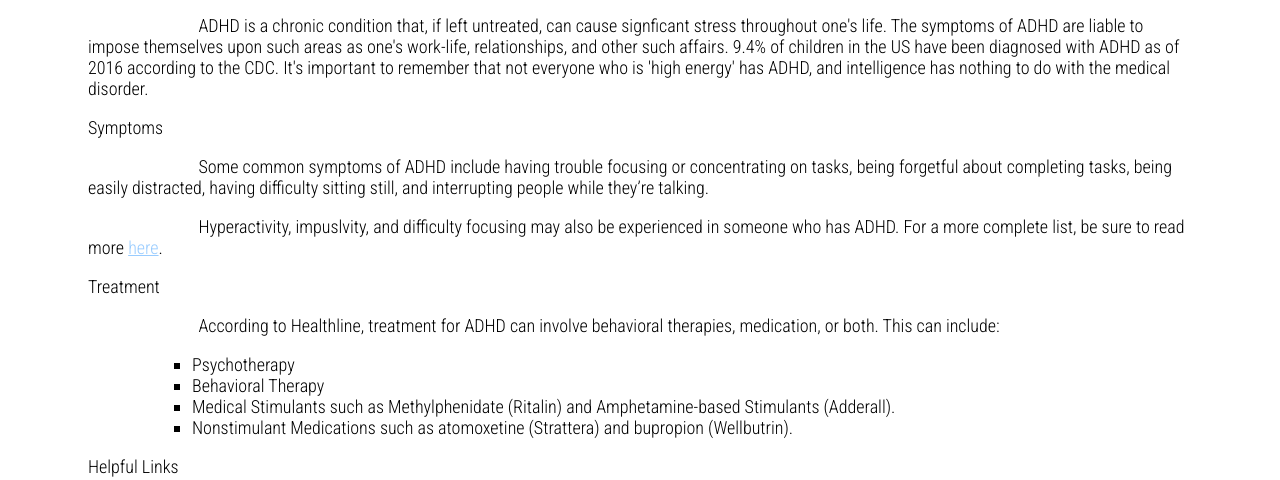
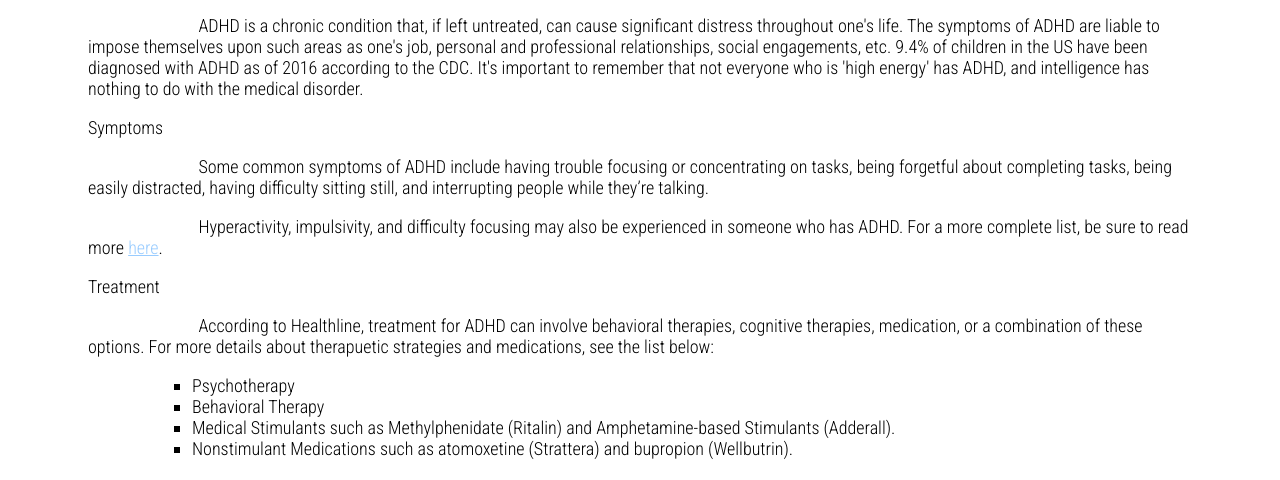
Before and after one commit to CCharli/ADHD-Informational-Page, a plain HTML site: page index.html in a window 1280 px wide. Shown: the part 320-800 px from the top of the page. Drawn offline with Linux system fonts and the light colour scheme.

Commit message:
Update index.html

```diff
--- a/index.html
+++ b/index.html
@@ -20,7 +20,7 @@
     <header class="section_header">
       Information
     </header>
-    <p> ADHD is a chronic condition that, if left untreated, can cause signficant stress throughout one's life. The symptoms of ADHD are liable to impose themselves upon such areas as one's work-life, relationships, and other such affairs. 9.4% of children in the US have been diagnosed with ADHD as of 2016 according to the CDC. It's important to remember that not everyone who is 'high energy' has ADHD, and intelligence has nothing to do with the medical disorder.</p>
+    <p> ADHD is a chronic condition that, if left untreated, can cause significant distress throughout one's life. The symptoms of ADHD are liable to impose themselves upon such areas as one's job, personal and professional relationships, social engagements, etc. 9.4% of children in the US have been diagnosed with ADHD as of 2016 according to the CDC. It's important to remember that not everyone who is 'high energy' has ADHD, and intelligence has nothing to do with the medical disorder.</p>
     </section>
     <section class="main-section" id="Symptoms">
     <header class="section_header">
@@ -28,13 +28,13 @@
     </header>
       <p> Some common symptoms of ADHD include having trouble focusing or concentrating on tasks, being forgetful about completing tasks, being easily distracted,
 having difficulty sitting still, and interrupting people while they’re talking.</p>
-      <p>Hyperactivity, impuslvity, and difficulty focusing may also be experienced in someone who has ADHD. For a more complete list, be sure to read more <a href="#Helpful-Links">here</a>.</p>
+      <p>Hyperactivity, impulsivity, and difficulty focusing may also be experienced in someone who has ADHD. For a more complete list, be sure to read more <a href="#Helpful-Links">here</a>.</p>
     </section>
     <section class="main-section" id="Treatment">
     <header class="section_header">
       Treatment
     </header>
-      <p> According to Healthline, treatment for ADHD can involve behavioral therapies, medication, or both. This can include: </p>
+      <p> According to Healthline, treatment for ADHD can involve behavioral therapies, cognitive therapies, medication, or a combination of these options. For more details about therapuetic strategies and medications, see the list below: </p>
       <ul class="treat-list">
         <li>Psychotherapy</li>
         <li>Behavioral Therapy</li>
@@ -69,6 +69,6 @@ having difficulty sitting still, and interrupting people while they’re talking
     </section>
   </body>
  <footer>
-   <p> @ copyright 2022 Charli Hueter </p>
+   <p> @ copyright 2023 Charli Hueter </p>
  </footer>
 </main>
```
